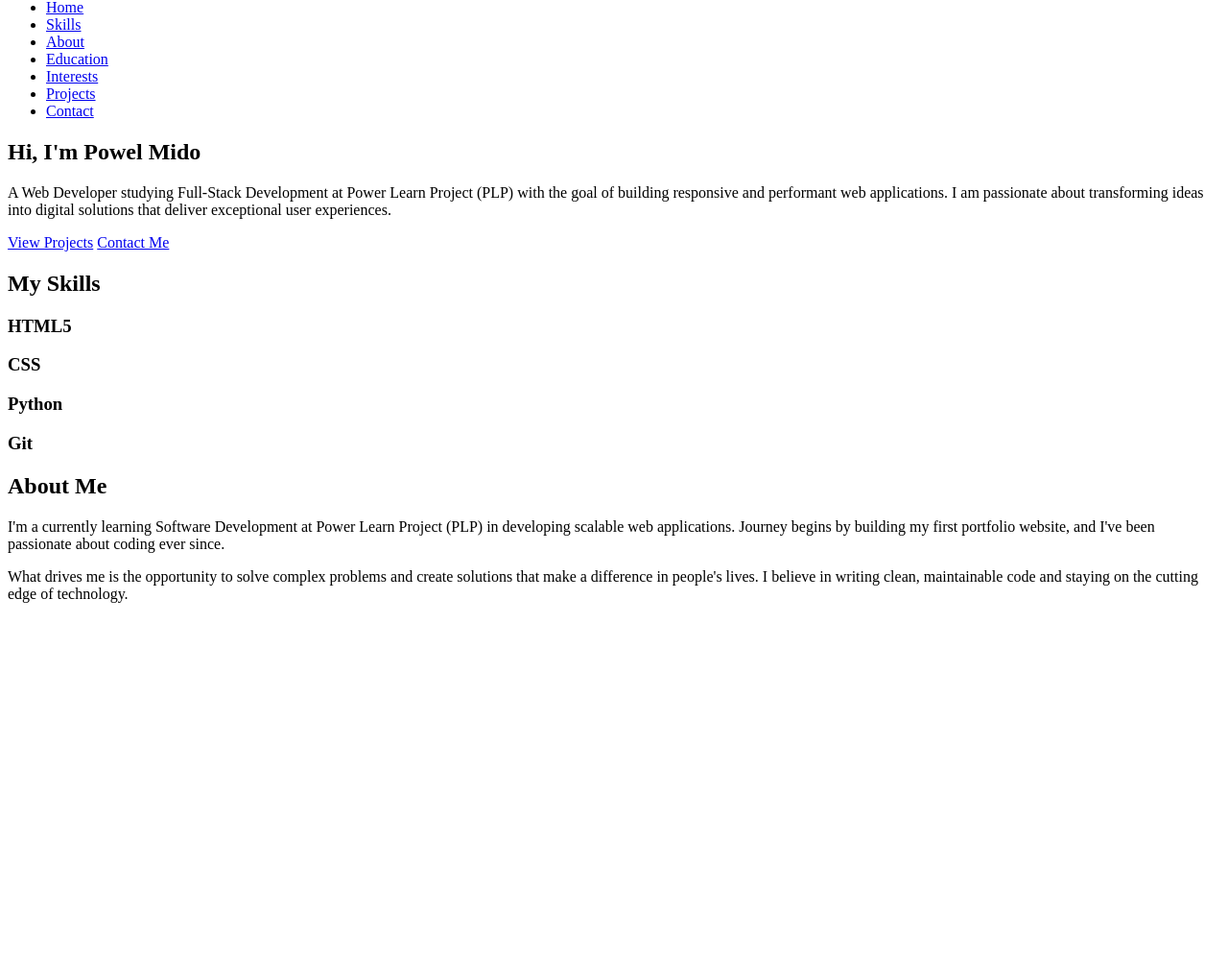
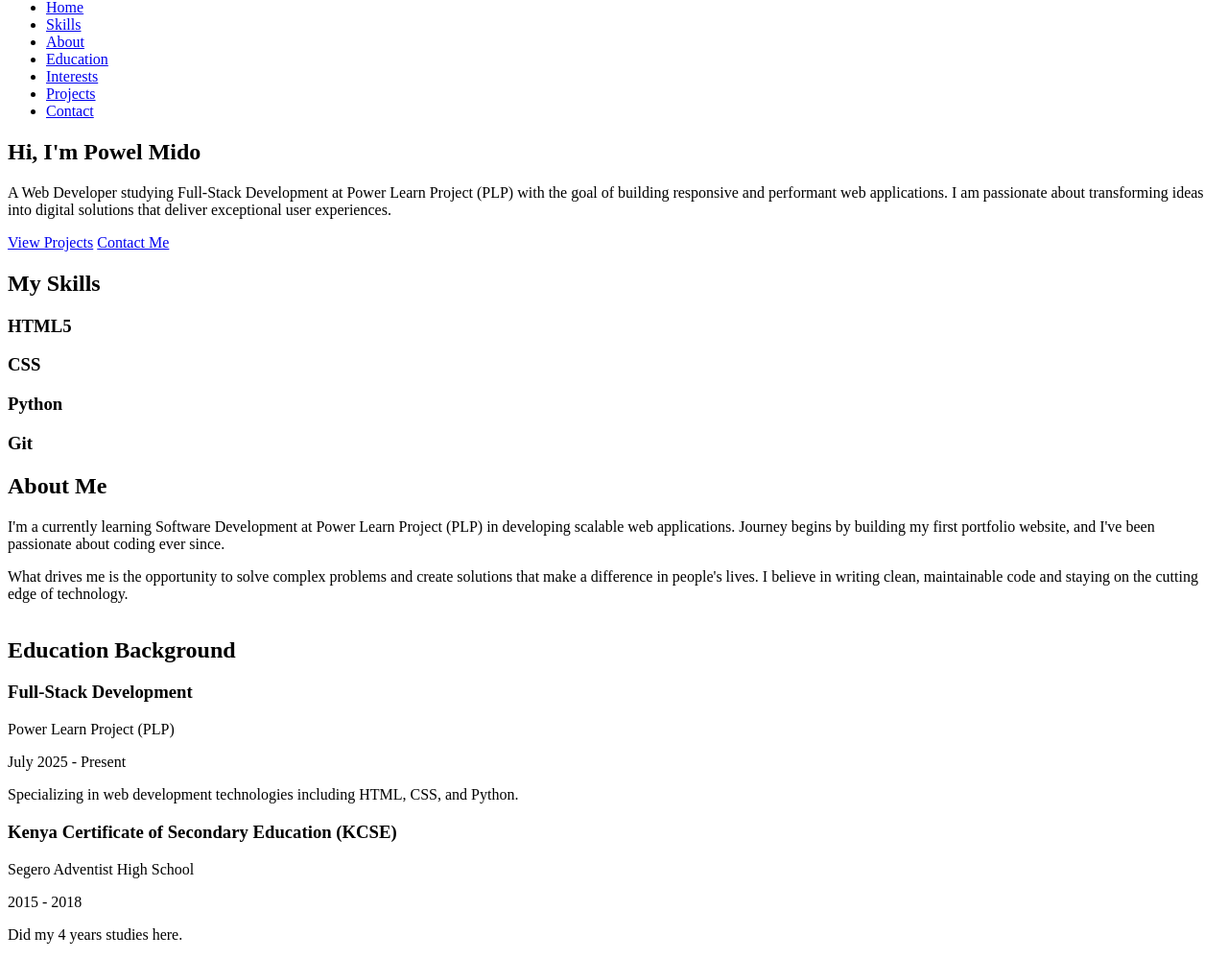
Before and after one commit to Akubrecah/Portfolio-Website, a plain HTML site: page index.html in a window 1280 px wide. Shown: the part 43-1042 px from the top of the page at 96% size. Before the commit the page ends 800 px from the top, so only its background shows below. Drawn offline with Linux system fonts and the light colour scheme.

Commit message:
Education Section Added

```diff
--- a/index.html
+++ b/index.html
@@ -92,4 +92,31 @@
             </div>
 
     <!-- Education Section -->
+     <section id="education">
+        <div class="container">
+            <h2>Education Background</h2>
+            <div class="timeline">
+                <div class="timeline-item">
+                    <div class="timeline-content">
+                        <h3>Full-Stack Development</h3>
+                        <p>Power Learn Project (PLP)</p>
+                        <p>July 2025 - Present</p>
+                        <p>Specializing in web development technologies including HTML, CSS, and Python.</p>
+                    </div>
+                </div>
+                <div class="timeline-item">
+                    <div class="timeline-content">
+                        <h3>Kenya Certificate of Secondary Education (KCSE)</h3>
+                        <p>Segero Adventist High School</p>
+                        <p>2015 - 2018</p>
+                        <p>Did my 4 years studies here.</p>
+                    </div>
+            </div>
+        </div>
+    </section>
 </html>
+                </div>
+            </div>
+        </div>
+    </section>
+</html>
```
